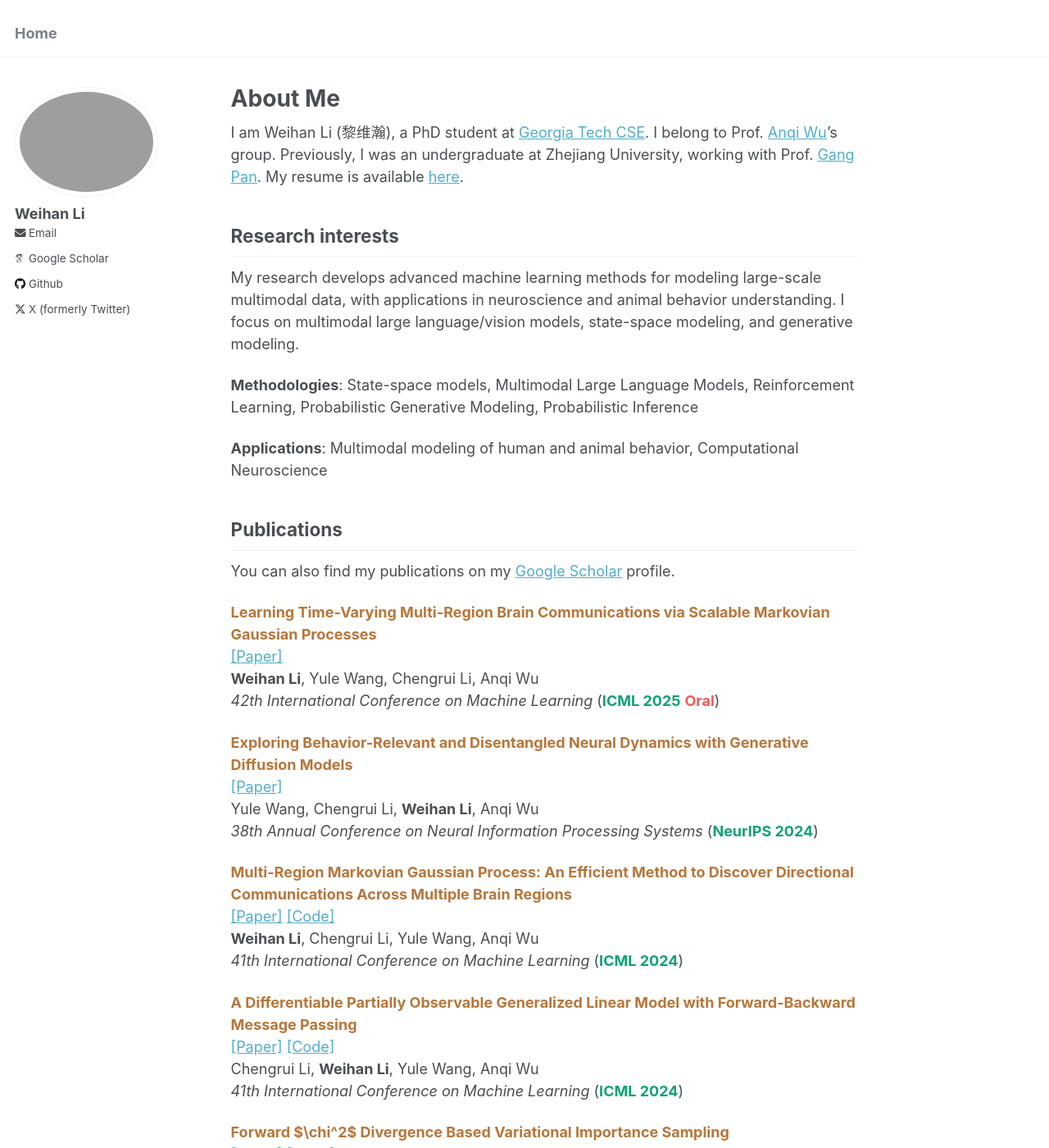
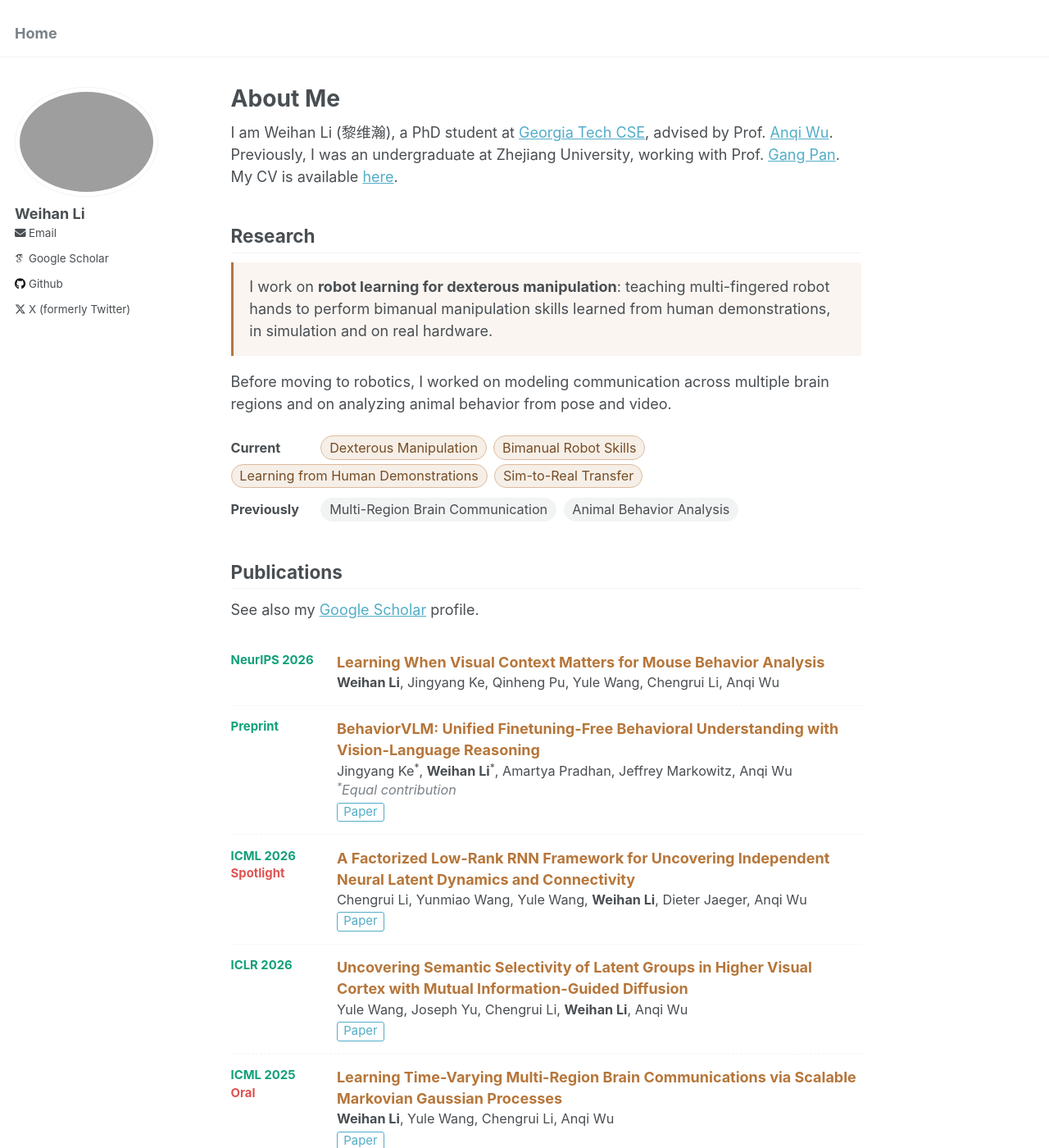
Before and after one commit to WeihanLikk/WeihanLikk.github.io, a Jekyll site: the page built from _pages/about.md, in a window 1280 px wide and 1400 px high. Shown: the whole window at 82% size. Built offline with Jekyll 4.4.1, drawn with Linux system fonts in a browser that asks for light colours; some web fonts are replaced; some of the changed text lies outside the part shown.

Commit message:
Update homepage for robotics research; add hidden demos page; update CV

```diff
--- a/_data/navigation.yml
+++ b/_data/navigation.yml
@@ -1,5 +1,9 @@
 # main links links
-# main:
+main:
+  # Robot Demos page is hidden for now; to open it, uncomment below and remove `published: false` in _pages/demos.md
+  # - title: "Robot Demos"
+  #   url: /demos/
+
 #   - title: "Publications"
 #     url: /publications/
 
--- a/_pages/about.md
+++ b/_pages/about.md
@@ -7,57 +7,135 @@ redirect_from:
   - /about.html
 ---
 
-I am Weihan Li (黎维瀚), a PhD student at [Georgia Tech CSE](https://cse.gatech.edu/). I belong to Prof. [Anqi Wu](https://sites.google.com/view/brainml/home)'s group. Previously, I was an undergraduate at Zhejiang University, working with Prof. [Gang Pan](https://scholar.google.com/citations?user=NWqnXNEAAAAJ&hl=en). My resume is available [here](https://weihanlikk.github.io/assets/cv_weihan.pdf).
+I am Weihan Li (黎维瀚), a PhD student at [Georgia Tech CSE](https://cse.gatech.edu/), advised by Prof. [Anqi Wu](https://sites.google.com/view/brainml/home). Previously, I was an undergraduate at Zhejiang University, working with Prof. [Gang Pan](https://scholar.google.com/citations?user=NWqnXNEAAAAJ&hl=en). My CV is available [here](https://weihanlikk.github.io/assets/cv_weihan.pdf).
 
-## Research interests
+## Research
 
-My research develops advanced machine learning methods for modeling large-scale multimodal data, with applications in neuroscience and animal behavior understanding. I focus on multimodal large language/vision models, state-space modeling, and generative modeling.
+<div class="research-blurb" markdown="1">
+I work on **robot learning for dexterous manipulation**: teaching multi-fingered robot hands to perform bimanual manipulation skills learned from human demonstrations, in simulation and on real hardware.
+</div>
 
-**Methodologies**: State-space models, Multimodal Large Language Models, Reinforcement Learning, Probabilistic Generative Modeling, Probabilistic Inference
+Before moving to robotics, I worked on modeling communication across multiple brain regions and on analyzing animal behavior from pose and video.
 
-**Applications**: Multimodal modeling of human and animal behavior, Computational Neuroscience
+<div class="interest-row"><span class="interest-label">Current</span>
+<span class="tag tag--current">Dexterous Manipulation</span>
+<span class="tag tag--current">Bimanual Robot Skills</span>
+<span class="tag tag--current">Learning from Human Demonstrations</span>
+<span class="tag tag--current">Sim-to-Real Transfer</span>
+</div>
+<div class="interest-row"><span class="interest-label">Previously</span>
+<span class="tag">Multi-Region Brain Communication</span>
+<span class="tag">Animal Behavior Analysis</span>
+</div>
 
 ## Publications
 
-You can also find my publications on my [Google Scholar](https://scholar.google.com/citations?user=qW4_NR4AAAAJ&hl=zh-CN&oi=ao) profile.
+See also my [Google Scholar](https://scholar.google.com/citations?user=qW4_NR4AAAAJ&hl=zh-CN&oi=ao) profile.
 
-<span style="color:#b6763a">**Learning Time-Varying Multi-Region Brain Communications via Scalable Markovian Gaussian Processes**</span>\
-[[Paper]](https://openreview.net/pdf?id=pOAEfqa26i) \
-**Weihan Li**, Yule Wang, Chengrui Li, Anqi Wu \
-*42th International Conference on Machine Learning* (<span style="color:#11a079">**ICML 2025**</span> <span style="color:#ee5a5a">**Oral**</span>)
+<div class="pub-list">
 
-<span style="color:#b6763a">**Exploring Behavior-Relevant and Disentangled Neural Dynamics with Generative Diffusion Models**</span>\
-[[Paper]](https://arxiv.org/abs/2410.09614)\
-Yule Wang, Chengrui Li, **Weihan Li**, Anqi Wu\
-*38th Annual Conference on Neural Information Processing Systems* (<span style="color:#11a079">**NeurIPS 2024**</span>)
+<div class="pub">
+  <div class="pub__venue">NeurIPS 2026</div>
+  <div class="pub__body">
+    <div class="pub__title">Learning When Visual Context Matters for Mouse Behavior Analysis</div>
+    <div class="pub__authors"><b>Weihan Li</b>, Jingyang Ke, Qinheng Pu, Yule Wang, Chengrui Li, Anqi Wu</div>
+  </div>
+</div>
 
-<span style="color:#b6763a">**Multi-Region Markovian Gaussian Process: An Efficient Method to Discover Directional Communications Across Multiple Brain Regions**</span>\
-[[Paper]](https://arxiv.org/abs/2402.02686) [[Code]](https://github.com/WeihanLikk/MRM-GP)\
-**Weihan Li**, Chengrui Li, Yule Wang, Anqi Wu\
-*41th International Conference on Machine Learning* (<span style="color:#11a079">**ICML 2024**</span>)
+<div class="pub">
+  <div class="pub__venue">Preprint</div>
+  <div class="pub__body">
+    <div class="pub__title">BehaviorVLM: Unified Finetuning-Free Behavioral Understanding with Vision-Language Reasoning</div>
+    <div class="pub__authors">Jingyang Ke<sup>*</sup>, <b>Weihan Li</b><sup>*</sup>, Amartya Pradhan, Jeffrey Markowitz, Anqi Wu</div>
+    <div class="pub__meta"><sup>*</sup>Equal contribution</div>
+    <div class="pub__links"><a href="https://arxiv.org/pdf/2603.12176">Paper</a></div>
+  </div>
+</div>
 
-<span style="color:#b6763a">**A Differentiable Partially Observable Generalized Linear Model with Forward-Backward Message Passing**</span>\
-[[Paper]](https://arxiv.org/abs/2402.01263) [[Code]](https://github.com/JerrySoybean/poglm)\
-Chengrui Li, **Weihan Li**, Yule Wang, Anqi Wu\
-*41th International Conference on Machine Learning* (<span style="color:#11a079">**ICML 2024**</span>)
+<div class="pub">
+  <div class="pub__venue">ICML 2026<span class="pub__award">Spotlight</span></div>
+  <div class="pub__body">
+    <div class="pub__title">A Factorized Low-Rank RNN Framework for Uncovering Independent Neural Latent Dynamics and Connectivity</div>
+    <div class="pub__authors">Chengrui Li, Yunmiao Wang, Yule Wang, <b>Weihan Li</b>, Dieter Jaeger, Anqi Wu</div>
+    <div class="pub__links"><a href="https://arxiv.org/pdf/2511.13899">Paper</a></div>
+  </div>
+</div>
 
-<span style="color:#b6763a">**Forward $\chi^2$ Divergence Based Variational Importance Sampling**</span>\
-[[Paper]](https://arxiv.org/abs/2311.02516) [[Code]](https://github.com/JerrySoybean/vis)\
-Chengrui Li, Yule Wang, **Weihan Li**, Anqi Wu\
-*12th International Conference on Learning Representations* (<span style="color:#11a079">**ICLR 2024**</span> <span style="color:#ee5a5a">**Spotlight**</span>)
+<div class="pub">
+  <div class="pub__venue">ICLR 2026</div>
+  <div class="pub__body">
+    <div class="pub__title">Uncovering Semantic Selectivity of Latent Groups in Higher Visual Cortex with Mutual Information-Guided Diffusion</div>
+    <div class="pub__authors">Yule Wang, Joseph Yu, Chengrui Li, <b>Weihan Li</b>, Anqi Wu</div>
+    <div class="pub__links"><a href="https://proceedings.iclr.cc/paper_files/paper/2026/file/b7216f4a324864e1f592c18de4d83d10-Paper-Conference.pdf">Paper</a></div>
+  </div>
+</div>
 
-<span style="color:#b6763a">**Online Neural Sequence Detection with Hierarchical Dirichlet Point Process**</span>\
-[[Paper]](https://proceedings.neurips.cc/paper_files/paper/2022/hash/2c3b636b64ca1dfdae3e096e4deeaa42-Abstract-Conference.html) [[Code]](https://github.com/WeihanLikk/Hierarchical-Dirichlet-Point-Process)\
-**Weihan Li**, Yu Qi, Gang Pan\
-*36th Annual Conference on Neural Information Processing Systems* (<span style="color:#11a079">**NeurIPS 2022**</span>)
+<div class="pub">
+  <div class="pub__venue">ICML 2025<span class="pub__award">Oral</span></div>
+  <div class="pub__body">
+    <div class="pub__title">Learning Time-Varying Multi-Region Brain Communications via Scalable Markovian Gaussian Processes</div>
+    <div class="pub__authors"><b>Weihan Li</b>, Yule Wang, Chengrui Li, Anqi Wu</div>
+    <div class="pub__links"><a href="https://openreview.net/pdf?id=pOAEfqa26i">Paper</a></div>
+  </div>
+</div>
 
-<span style="color:#b6763a">**Efficient Point-Process Modeling of Spiking Neurons for Neuroprosthesis**</span>\
-[[Paper]](https://ieeexplore.ieee.org/document/9630019)\
-**Weihan Li**^, CunLe Qian^, Yu Qi, Yiwen Wang, Yueming Wang, Gang Pan\
-*43rd Annual International Conference of the IEEE Engineering in Medicine & Biology Society* (<span style="color:#11a079">**EMBC 2021**</span>)\
-^These authors contributed to the work equally.
+<div class="pub">
+  <div class="pub__venue">NeurIPS 2024</div>
+  <div class="pub__body">
+    <div class="pub__title">Exploring Behavior-Relevant and Disentangled Neural Dynamics with Generative Diffusion Models</div>
+    <div class="pub__authors">Yule Wang, Chengrui Li, <b>Weihan Li</b>, Anqi Wu</div>
+    <div class="pub__links"><a href="https://arxiv.org/abs/2410.09614">Paper</a></div>
+  </div>
+</div>
 
+<div class="pub">
+  <div class="pub__venue">ICML 2024</div>
+  <div class="pub__body">
+    <div class="pub__title">Multi-Region Markovian Gaussian Process: An Efficient Method to Discover Directional Communications Across Multiple Brain Regions</div>
+    <div class="pub__authors"><b>Weihan Li</b>, Chengrui Li, Yule Wang, Anqi Wu</div>
+    <div class="pub__links"><a href="https://arxiv.org/abs/2402.02686">Paper</a><a href="https://github.com/WeihanLikk/MRM-GP">Code</a></div>
+  </div>
+</div>
 
-## Activities
+<div class="pub">
+  <div class="pub__venue">ICML 2024</div>
+  <div class="pub__body">
+    <div class="pub__title">A Differentiable Partially Observable Generalized Linear Model with Forward-Backward Message Passing</div>
+    <div class="pub__authors">Chengrui Li, <b>Weihan Li</b>, Yule Wang, Anqi Wu</div>
+    <div class="pub__links"><a href="https://arxiv.org/abs/2402.01263">Paper</a><a href="https://github.com/JerrySoybean/poglm">Code</a></div>
+  </div>
+</div>
 
-**Reviewer**: NeurIPS, ICML, ICLR.
+<div class="pub">
+  <div class="pub__venue">ICLR 2024<span class="pub__award">Spotlight</span></div>
+  <div class="pub__body">
+    <div class="pub__title">Forward χ<sup>2</sup> Divergence Based Variational Importance Sampling</div>
+    <div class="pub__authors">Chengrui Li, Yule Wang, <b>Weihan Li</b>, Anqi Wu</div>
+    <div class="pub__links"><a href="https://arxiv.org/abs/2311.02516">Paper</a><a href="https://github.com/JerrySoybean/vis">Code</a></div>
+  </div>
+</div>
+
+<div class="pub">
+  <div class="pub__venue">NeurIPS 2022</div>
+  <div class="pub__body">
+    <div class="pub__title">Online Neural Sequence Detection with Hierarchical Dirichlet Point Process</div>
+    <div class="pub__authors"><b>Weihan Li</b>, Yu Qi, Gang Pan</div>
+    <div class="pub__links"><a href="https://proceedings.neurips.cc/paper_files/paper/2022/hash/2c3b636b64ca1dfdae3e096e4deeaa42-Abstract-Conference.html">Paper</a><a href="https://github.com/WeihanLikk/Hierarchical-Dirichlet-Point-Process">Code</a></div>
+  </div>
+</div>
+
+<div class="pub">
+  <div class="pub__venue">EMBC 2021</div>
+  <div class="pub__body">
+    <div class="pub__title">Efficient Point-Process Modeling of Spiking Neurons for Neuroprosthesis</div>
+    <div class="pub__authors"><b>Weihan Li</b><sup>*</sup>, Cunle Qian<sup>*</sup>, Yu Qi, Yiwen Wang, Yueming Wang, Gang Pan</div>
+    <div class="pub__meta"><sup>*</sup>Equal contribution</div>
+    <div class="pub__links"><a href="https://ieeexplore.ieee.org/document/9630019">Paper</a></div>
+  </div>
+</div>
+
+</div>
+
+## Service
+
+**Reviewer**: NeurIPS, ICML, ICLR
--- /dev/null
+++ b/_sass/_custom.scss
@@ -0,0 +1,207 @@
+/* ==========================================================================
+   Custom styles: homepage sections, publication list, robot demo gallery
+   ========================================================================== */
+
+$accent-color   : #b6763a;
+$venue-color    : #11a079;
+$award-color    : #e05252;
+
+/* Homepage
+   ========================================================================== */
+
+.page__content {
+  h2 {
+    margin-top: 2em;
+    padding-bottom: 0.3em;
+    border-bottom: 1px solid $border-color;
+  }
+}
+
+.research-blurb {
+  margin: 0.5em 0 1em;
+  padding: 0.9em 1.1em;
+  border-left: 3px solid $accent-color;
+  background: mix(#fff, $accent-color, 93%);
+  border-radius: 0 4px 4px 0;
+
+  p:last-child {
+    margin-bottom: 0;
+  }
+}
+
+.interest-row {
+  margin: 0.4em 0;
+  font-size: $type-size-6 * 1.2;
+
+  .interest-label {
+    display: inline-block;
+    min-width: 6.5em;
+    font-weight: bold;
+  }
+}
+
+.tag {
+  display: inline-block;
+  margin: 0.15em 0.25em 0.15em 0;
+  padding: 0.1em 0.6em;
+  border: 1px solid $border-color;
+  border-radius: 1em;
+  background: $lighter-gray;
+  color: $dark-gray;
+  white-space: nowrap;
+
+  &--current {
+    border-color: mix(#fff, $accent-color, 50%);
+    background: mix(#fff, $accent-color, 88%);
+    color: mix(#000, $accent-color, 35%);
+  }
+}
+
+/* Publications
+   ========================================================================== */
+
+.pub-list {
+  margin-top: 1em;
+}
+
+.pub {
+  display: flex;
+  gap: 1em;
+  padding: 0.85em 0;
+  border-bottom: 1px dashed $border-color;
+  line-height: 1.45;
+
+  &:last-child {
+    border-bottom: none;
+  }
+}
+
+.pub__venue {
+  flex: 0 0 7.5em;
+  font-size: $type-size-6 * 1.1;
+  font-weight: bold;
+  color: $venue-color;
+
+  .pub__award {
+    display: block;
+    color: $award-color;
+  }
+}
+
+.pub__body {
+  flex: 1 1 auto;
+  min-width: 0;
+}
+
+.pub__title {
+  font-weight: bold;
+  color: $accent-color;
+}
+
+.pub__authors,
+.pub__meta {
+  font-size: $type-size-6 * 1.2;
+}
+
+.pub__meta {
+  color: $gray;
+  font-style: italic;
+}
+
+.pub__links {
+  margin-top: 0.2em;
+  font-size: $type-size-6 * 1.1;
+
+  a {
+    display: inline-block;
+    margin-right: 0.4em;
+    padding: 0 0.5em;
+    border: 1px solid $link-color;
+    border-radius: 3px;
+    text-decoration: none;
+
+    &:hover {
+      background: $link-color;
+      color: #fff;
+    }
+  }
+}
+
+@media (max-width: 600px) {
+  .pub {
+    flex-direction: column;
+    gap: 0.2em;
+  }
+
+  .pub__venue {
+    flex-basis: auto;
+
+    .pub__award {
+      display: inline;
+      margin-left: 0.4em;
+    }
+  }
+}
+
+/* Robot demo gallery
+   ========================================================================== */
+
+.demo-grid {
+  display: grid;
+  grid-template-columns: repeat(auto-fill, minmax(300px, 1fr));
+  gap: 1.25em;
+  margin: 1em 0 2em;
+}
+
+.demo-card {
+  border: 1px solid $border-color;
+  border-radius: 6px;
+  overflow: hidden;
+  background: #fff;
+
+  video,
+  iframe,
+  img {
+    display: block;
+    width: 100%;
+    aspect-ratio: 16 / 9;
+    border: 0;
+    background: #000;
+    object-fit: contain;
+  }
+}
+
+.demo-card__placeholder {
+  display: flex;
+  align-items: center;
+  justify-content: center;
+  aspect-ratio: 16 / 9;
+  background: $lighter-gray;
+  color: $gray;
+  font-size: $type-size-6 * 1.2;
+}
+
+.demo-card__caption {
+  padding: 0.6em 0.85em 0.75em;
+  font-size: $type-size-6 * 1.2;
+  line-height: 1.4;
+
+  strong {
+    display: block;
+    margin-bottom: 0.15em;
+  }
+}
+
+.demo-badge {
+  display: inline-block;
+  margin-right: 0.4em;
+  padding: 0 0.45em;
+  border-radius: 3px;
+  font-size: 0.85em;
+  font-weight: bold;
+  color: #fff;
+  vertical-align: 0.1em;
+
+  &--sim  { background: #3b7dd8; }
+  &--real { background: $venue-color; }
+}
--- a/assets/css/main.scss
+++ b/assets/css/main.scss
@@ -39,3 +39,5 @@
 @import "vendor/font-awesome/brands";
 @import "vendor/magnific-popup/magnific-popup";
 @import "print";
+
+@import "custom";
```
Also changed, not shown: _pages/demos.md (added, +61 -0 lines), 3 other files.
